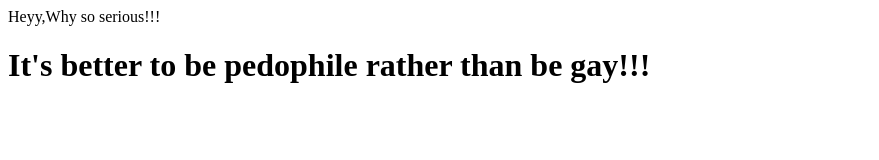
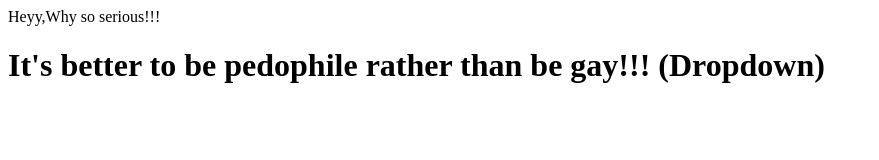
Before and after one commit to jatin251212/local-repo, a plain HTML site: page index.html in a window 1280 px wide. Shown: the whole page, without its empty margins (0-879 px from the left). Drawn offline with Linux system fonts and the light colour scheme.

```diff
--- a/index.html
+++ b/index.html
@@ -1,2 +1,2 @@
 <p>Heyy,Why so serious!!!</p>
-<h1>It's better to be pedophile rather than be gay!!!</h1>
+<h1>It's better to be pedophile rather than be gay!!! (Dropdown)</h1>
```
